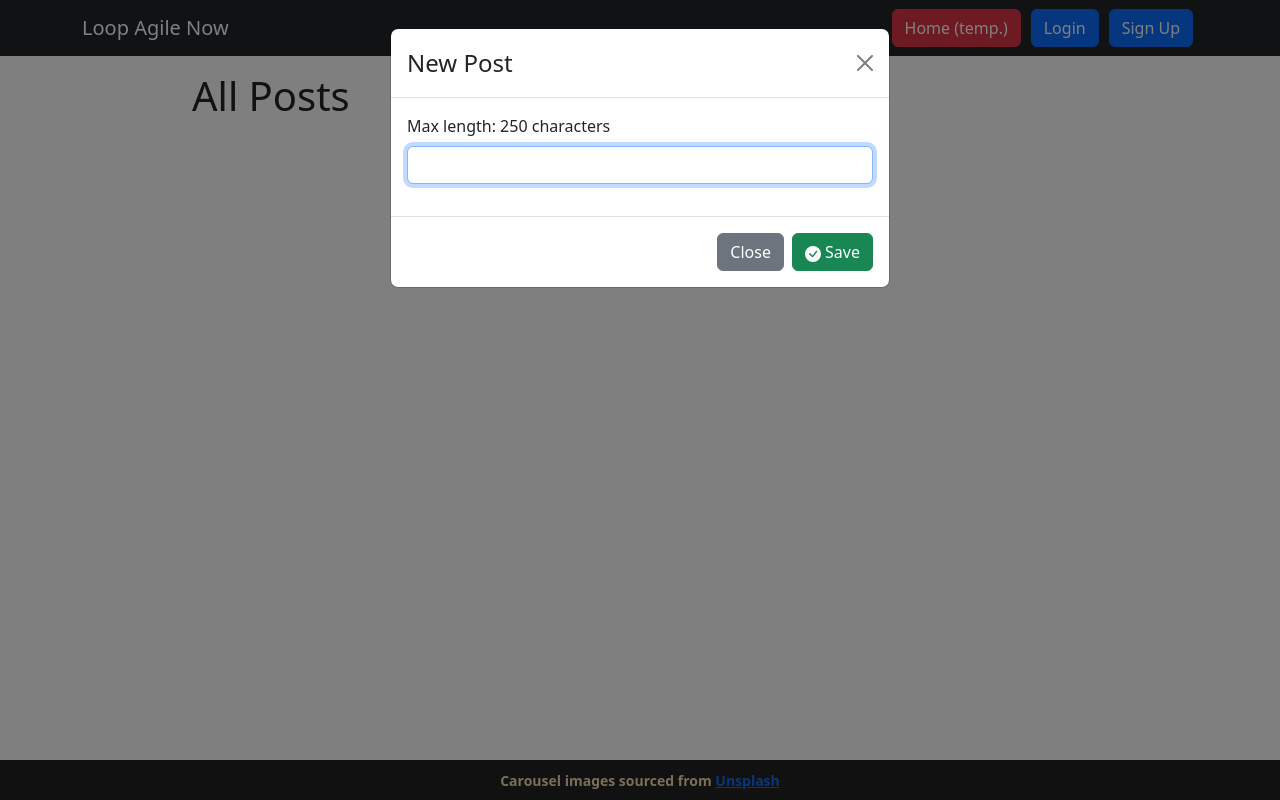
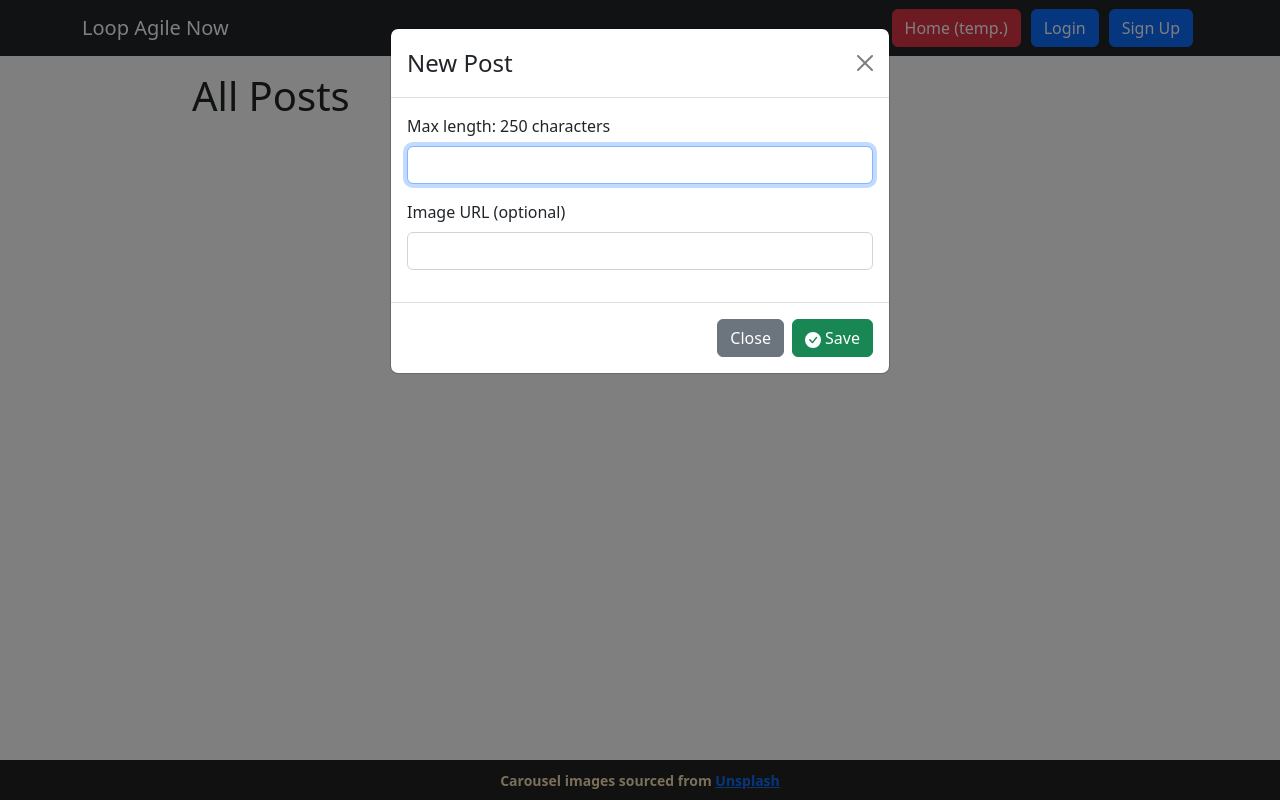
Before and after one commit to JoshThorntonDev/a1-3786643-3785167, a React (Create React App) app: page /posts in a window 1280 px wide. Both pictures are taken after a click on the button "Create a post". Built offline with nearby package versions, Linux system fonts and the light colour scheme.

Commit message:
Posts can now contain image URLs

```diff
--- a/src/components/PostCreator.js
+++ b/src/components/PostCreator.js
@@ -65,6 +65,15 @@ function PostCreator(props) {
               ref={inputRef}
             />
           </Form.Group>
+          <Form.Group className="mb-3">
+            <Form.Label>Image URL (optional)</Form.Label>
+            <Form.Control
+              name="image"
+              type="text"
+              value={props.fields.image}
+              onChange={handleInputChange}
+            />
+          </Form.Group>
         </Modal.Body>
         <Modal.Footer>
           <Button variant="secondary" onClick={props.toggle}>
--- a/src/components/Posts.js
+++ b/src/components/Posts.js
@@ -84,6 +84,9 @@ function Posts() {
         return (
           <Card>
             <Card.Body>{post.content}</Card.Body>
+            <Card.Body>
+              <img src={post.image} height="120" width="120" />
+            </Card.Body>
             <Card.Footer className="d-flex justify-content-between">
               <div>Posted by: {name}</div>{" "}
               <div>
```
